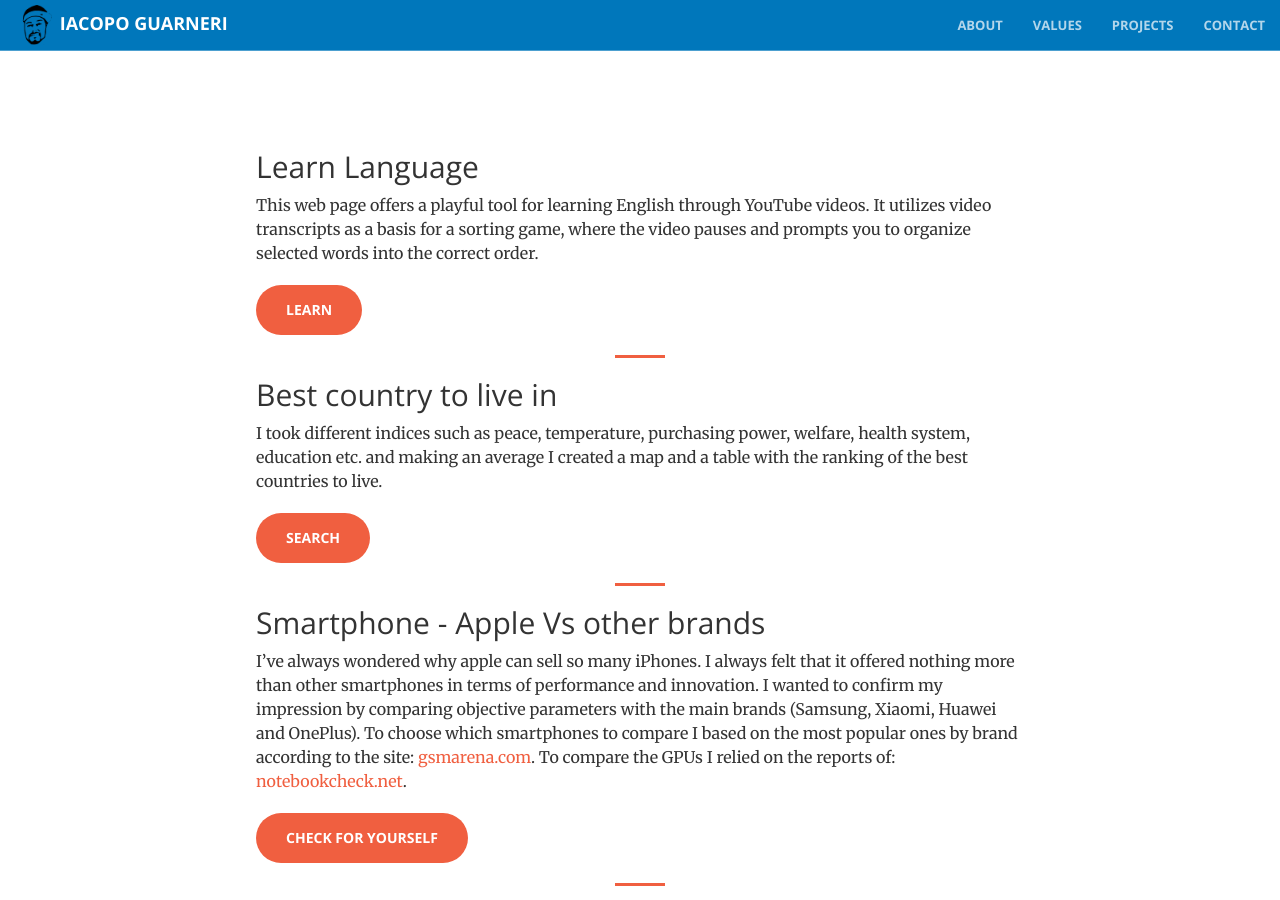
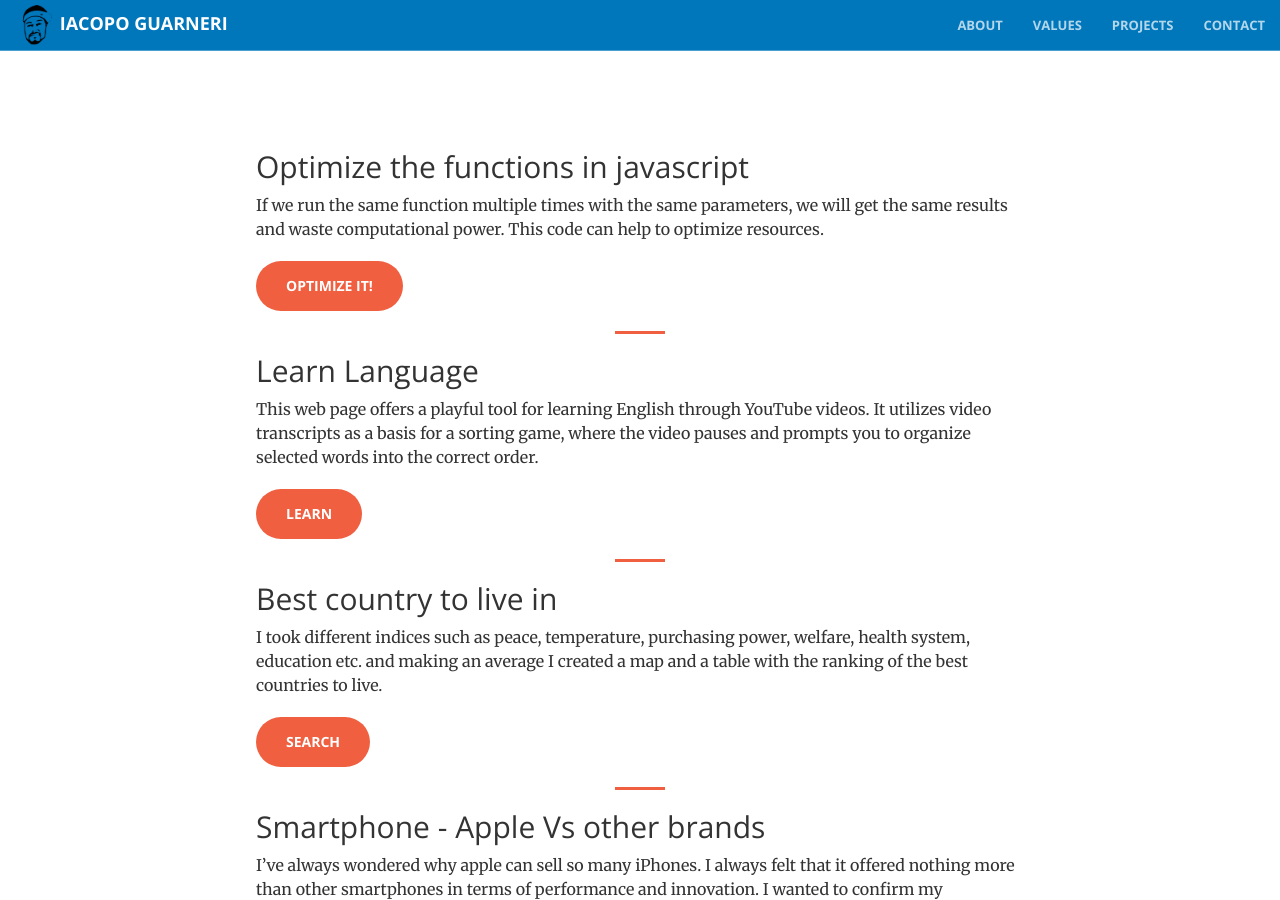
Before and after one commit to iacoposk8/iacoposk8.github.io, a Jekyll site: the page built from projects.md, in a window 1280 px wide and 900 px high. Built offline with Jekyll 4.4.1, drawn with Linux system fonts in a browser that asks for light colours.

Commit message:
Update projects.md

```diff
--- a/projects.md
+++ b/projects.md
@@ -1,6 +1,13 @@
 ---
 layout: default
 title: Projects
+---
+
+## Optimize the functions in javascript
+If we run the same function multiple times with the same parameters, we will get the same results and waste computational power. This code can help to optimize resources.
+
+<a href="/projects/optimizeFunction" class="btn btn-primary btn-xl">Optimize it!</a>
+
 ---
 
 ## Learn Language
```
